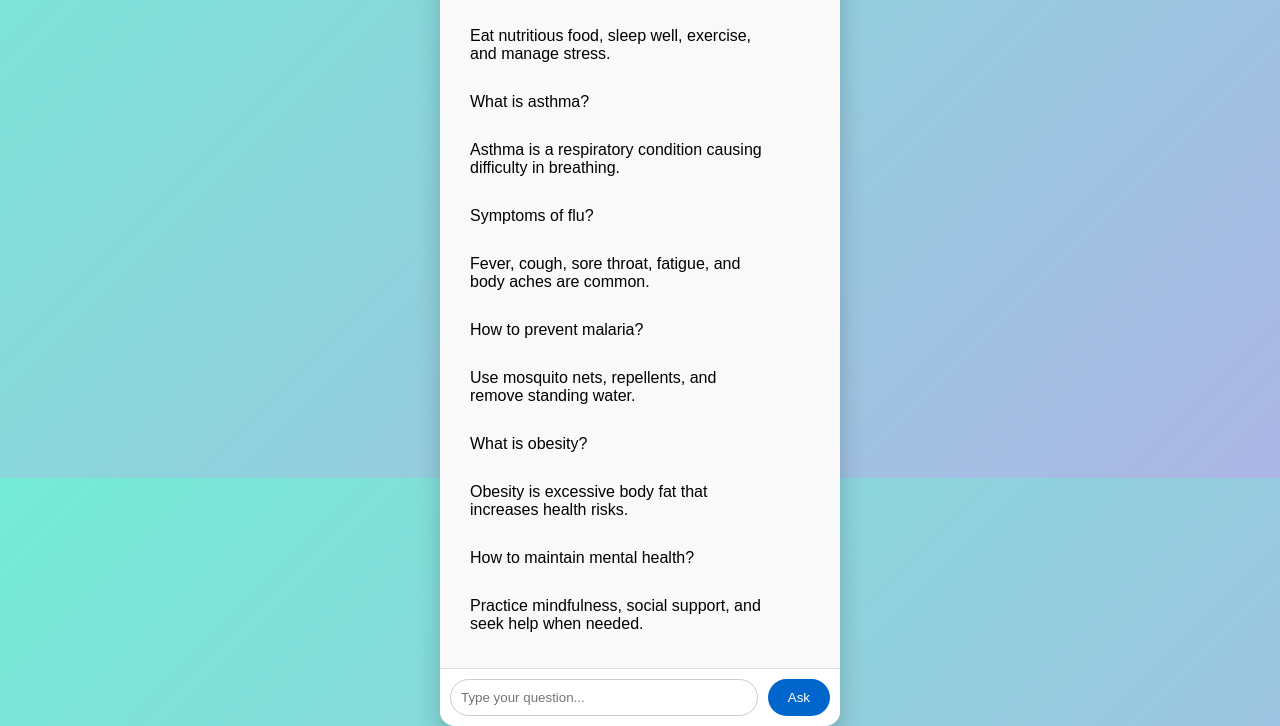
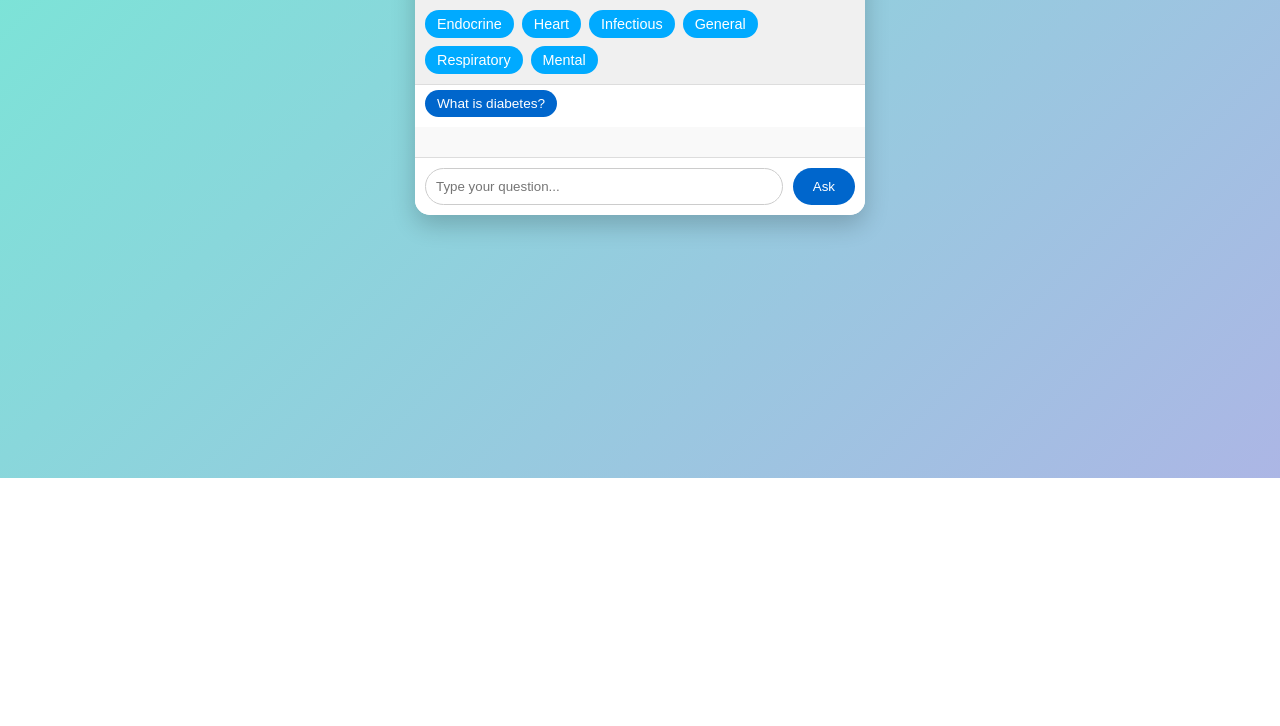
Before and after one commit to dinesh1688ro-creator/disease-awareness-ai-chatbot, a plain HTML site: page index.html in a window 1280 px wide. Shown: the part 322-1048 px from the top of the page. After the commit the page ends 800 px from the top, so only its background shows below. Drawn offline with Linux system fonts and the light colour scheme.

Commit message:
Update index.html

```diff
--- a/index.html
+++ b/index.html
@@ -5,7 +5,6 @@
 <meta name="viewport" content="width=device-width, initial-scale=1.0">
 <title>Disease Awareness AI Chatbot</title>
 <style>
-/* ----- Basic Layout ----- */
 body {
     font-family: 'Arial', sans-serif;
     background: linear-gradient(135deg, #74ebd5, #ACB6E5);
@@ -18,8 +17,8 @@ body {
 
 .chat-container {
     background: #fff;
-    width: 400px;
-    max-width: 90%;
+    width: 450px;
+    max-width: 95%;
     border-radius: 15px;
     box-shadow: 0 10px 25px rgba(0,0,0,0.2);
     display: flex;
@@ -35,6 +34,46 @@ h2 {
     margin: 0;
     font-size: 1.5rem;
 }
+
+#categories {
+    display: flex;
+    flex-wrap: wrap;
+    gap: 8px;
+    padding: 10px;
+    background: #f0f0f0;
+    border-bottom: 1px solid #ddd;
+}
+
+.category-btn {
+    background: #00aaff;
+    color: #fff;
+    border: none;
+    border-radius: 20px;
+    padding: 6px 12px;
+    cursor: pointer;
+    font-size: 0.9rem;
+    transition: background 0.3s;
+}
+.category-btn:hover { background: #0077aa; }
+
+#preloaded-questions {
+    display: flex;
+    flex-wrap: wrap;
+    gap: 6px;
+    padding: 5px 10px 10px 10px;
+}
+
+.preloaded-btn {
+    background: #0066cc;
+    color: #fff;
+    border: none;
+    border-radius: 20px;
+    padding: 6px 12px;
+    cursor: pointer;
+    font-size: 0.85rem;
+    transition: background 0.3s;
+}
+.preloaded-btn:hover { background: #004999; }
 
 #chat-history {
     flex: 1;
@@ -67,7 +106,6 @@ h2 {
     border-bottom-left-radius: 0;
 }
 
-/* Typing animation */
 .typing {
     position: relative;
     width: 60px;
@@ -85,20 +123,12 @@ h2 {
     border-radius: 50%;
     animation: blink 1s infinite;
 }
-
 .typing span:nth-child(2) { animation-delay: 0.2s; }
 .typing span:nth-child(3) { animation-delay: 0.4s; }
 
-@keyframes blink {
-    0%, 80%, 100% { opacity: 0; }
-    40% { opacity: 1; }
-}
+@keyframes blink { 0%, 80%, 100% { opacity: 0; } 40% { opacity: 1; } }
+@keyframes fadeInUp { to { opacity: 1; transform: translateY(0); } }
 
-@keyframes fadeInUp {
-    to { opacity: 1; transform: translateY(0); }
-}
-
-/* Input area */
 .input-area {
     display: flex;
     border-top: 1px solid #ddd;
@@ -124,14 +154,16 @@ h2 {
     cursor: pointer;
     transition: background 0.3s;
 }
+#ask-btn:hover { background: #004999; }
 
-#ask-btn:hover { background: #004999; }
 </style>
 </head>
 <body>
 
 <div class="chat-container">
     <h2>Disease Awareness AI Chatbot</h2>
+    <div id="categories"></div>
+    <div id="preloaded-questions"></div>
     <div id="chat-history"></div>
     <div class="input-area">
         <input type="text" id="user-question" placeholder="Type your question...">
@@ -144,44 +176,73 @@ const BACKEND_URL = "https://disease-backend-production.up.railway.app";
 const chatHistory = document.getElementById("chat-history");
 const inputBox = document.getElementById("user-question");
 const askBtn = document.getElementById("ask-btn");
+const categoriesContainer = document.getElementById("categories");
+const preloadedContainer = document.getElementById("preloaded-questions");
 
-// Preloaded questions and answers
+// Preloaded questions categorized
 const preloadedQA = [
-    { q: "What is diabetes?", a: "Diabetes is a condition where blood sugar levels are too high." },
-    { q: "What are symptoms of hypertension?", a: "Common symptoms include headaches, dizziness, and shortness of breath." },
-    { q: "How to prevent heart disease?", a: "Maintain a healthy diet, exercise regularly, and avoid smoking." },
-    { q: "What is COVID-19?", a: "COVID-19 is a contagious disease caused by the SARS-CoV-2 virus." },
-    { q: "How can I boost immunity?", a: "Eat nutritious food, sleep well, exercise, and manage stress." },
-    { q: "What is asthma?", a: "Asthma is a respiratory condition causing difficulty in breathing." },
-    { q: "Symptoms of flu?", a: "Fever, cough, sore throat, fatigue, and body aches are common." },
-    { q: "How to prevent malaria?", a: "Use mosquito nets, repellents, and remove standing water." },
-    { q: "What is obesity?", a: "Obesity is excessive body fat that increases health risks." },
-    { q: "How to maintain mental health?", a: "Practice mindfulness, social support, and seek help when needed." }
+    { q: "What is diabetes?", a: "Diabetes is a condition where blood sugar levels are too high.", category: "Endocrine" },
+    { q: "What are symptoms of hypertension?", a: "Common symptoms include headaches, dizziness, and shortness of breath.", category: "Heart" },
+    { q: "How to prevent heart disease?", a: "Maintain a healthy diet, exercise regularly, and avoid smoking.", category: "Heart" },
+    { q: "What is COVID-19?", a: "COVID-19 is a contagious disease caused by the SARS-CoV-2 virus.", category: "Infectious" },
+    { q: "How can I boost immunity?", a: "Eat nutritious food, sleep well, exercise, and manage stress.", category: "General" },
+    { q: "What is asthma?", a: "Asthma is a respiratory condition causing difficulty in breathing.", category: "Respiratory" },
+    { q: "Symptoms of flu?", a: "Fever, cough, sore throat, fatigue, and body aches are common.", category: "Infectious" },
+    { q: "How to prevent malaria?", a: "Use mosquito nets, repellents, and remove standing water.", category: "Infectious" },
+    { q: "What is obesity?", a: "Obesity is excessive body fat that increases health risks.", category: "General" },
+    { q: "How to maintain mental health?", a: "Practice mindfulness, social support, and seek help when needed.", category: "Mental" }
 ];
 
-// Function to add message
-function addMessage(text, type, typing=false) {
+const categories = [...new Set(preloadedQA.map(item => item.category))];
+
+// Add category buttons
+categories.forEach(cat => {
+    const btn = document.createElement("button");
+    btn.classList.add("category-btn");
+    btn.textContent = cat;
+    btn.addEventListener("click", () => loadQuestionsByCategory(cat));
+    categoriesContainer.appendChild(btn);
+});
+
+// Load questions for selected category
+function loadQuestionsByCategory(category) {
+    preloadedContainer.innerHTML = "";
+    preloadedQA.filter(item => item.category === category).forEach(item => {
+        const btn = document.createElement("button");
+        btn.classList.add("preloaded-btn");
+        btn.textContent = item.q;
+        btn.addEventListener("click", () => {
+            addMessage(item.q, "user");
+            showTypingMessage(item.a);
+        });
+        preloadedContainer.appendChild(btn);
+    });
+}
+
+// Add message to chat
+function addMessage(text, type) {
     const msgDiv = document.createElement("div");
     msgDiv.classList.add("chat-message", type);
-    if (typing) {
-        msgDiv.innerHTML = '<div class="typing"><span></span><span></span><span></span></div>';
-    } else {
-        msgDiv.textContent = text;
-    }
+    msgDiv.textContent = text;
     chatHistory.appendChild(msgDiv);
     chatHistory.scrollTop = chatHistory.scrollHeight;
     return msgDiv;
 }
 
-// Display preloaded QA
-function loadPreloadedQA() {
-    preloadedQA.forEach(item => {
-        addMessage(item.q, "user");
-        addMessage(item.a, "bot");
-    });
+// Show typing animation and then display answer
+function showTypingMessage(answer) {
+    const typingDiv = document.createElement("div");
+    typingDiv.classList.add("chat-message", "bot-msg");
+    typingDiv.innerHTML = '<div class="typing"><span></span><span></span><span></span></div>';
+    chatHistory.appendChild(typingDiv);
+    chatHistory.scrollTop = chatHistory.scrollHeight;
+
+    setTimeout(() => {
+        typingDiv.innerHTML = answer;
+    }, Math.min(1500 + answer.length * 20, 3000)); // typing effect duration based on answer length
 }
 
-// Ask question function
+// Ask question to backend
 async function askQuestion() {
     const question = inputBox.value.trim();
     if (!question) return;
@@ -189,7 +250,11 @@ async function askQuestion() {
     addMessage(question, "user");
     inputBox.value = "";
 
-    const typingDiv = addMessage("", "bot", true);
+    const typingDiv = document.createElement("div");
+    typingDiv.classList.add("chat-message", "bot-msg");
+    typingDiv.innerHTML = '<div class="typing"><span></span><span></span><span></span></div>';
+    chatHistory.appendChild(typingDiv);
+    chatHistory.scrollTop = chatHistory.scrollHeight;
 
     try {
         const response = await fetch(`${BACKEND_URL}/getAnswer`, {
@@ -207,12 +272,10 @@ async function askQuestion() {
 
 // Event listeners
 askBtn.addEventListener("click", askQuestion);
-inputBox.addEventListener("keypress", function(e){
-    if (e.key === "Enter") askQuestion();
-});
+inputBox.addEventListener("keypress", e => { if (e.key === "Enter") askQuestion(); });
 
-// Load preloaded Q&A on page load
-window.onload = loadPreloadedQA;
+// Load first category by default
+window.onload = () => { loadQuestionsByCategory(categories[0]); };
 </script>
 
 </body>
```
